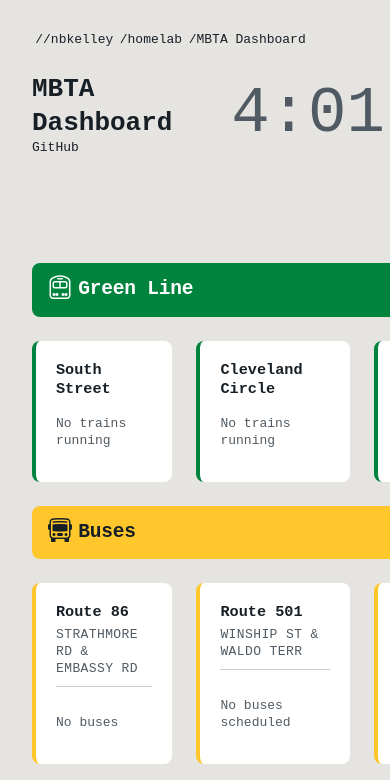
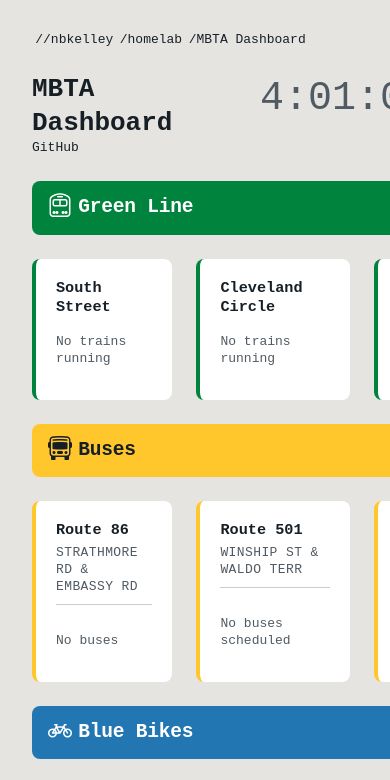
Before and after one commit to NK-Iluvatar/MBTADashboard, a website: page public/index.html in a window 390 px wide. Shown: the top 780 px of the page. Drawn offline with nearby package versions, Linux system fonts and the light colour scheme; no server answers.

Commit message:
26-02-18-23-01

```diff
--- a/public/styles.css
+++ b/public/styles.css
@@ -164,7 +164,6 @@ body {
 
 .mode-header.bluebike {
     background: var(--mbta-bluebike);
-    margin-top: 2rem;
 }
 
 .time.stopped {
@@ -306,7 +305,7 @@ body {
     margin-top: 0.75rem;
     margin-bottom: 0.5rem;
     padding-top: 0.5rem;
-    border-top: 1px solid var(--mbta-warm-white-90);
+    border-top: 0px solid var(--mbta-warm-white-90);
 }
 
 .direction-header:first-of-type {
@@ -456,7 +455,7 @@ body {
 .timestamp {
     grid-column: span 2;
     font-family: var(--font-family-mono);
-    font-size: 4rem;
+    font-size: 2.5rem;
     color: #505A62;
     text-align: right;
 }
@@ -466,7 +465,8 @@ body {
 @media (max-width: 900px) {
 
 
-    body {
+    .container {
+        grid-template-columns: 1fr;
     }
 
     .stop-card h3 {
```
